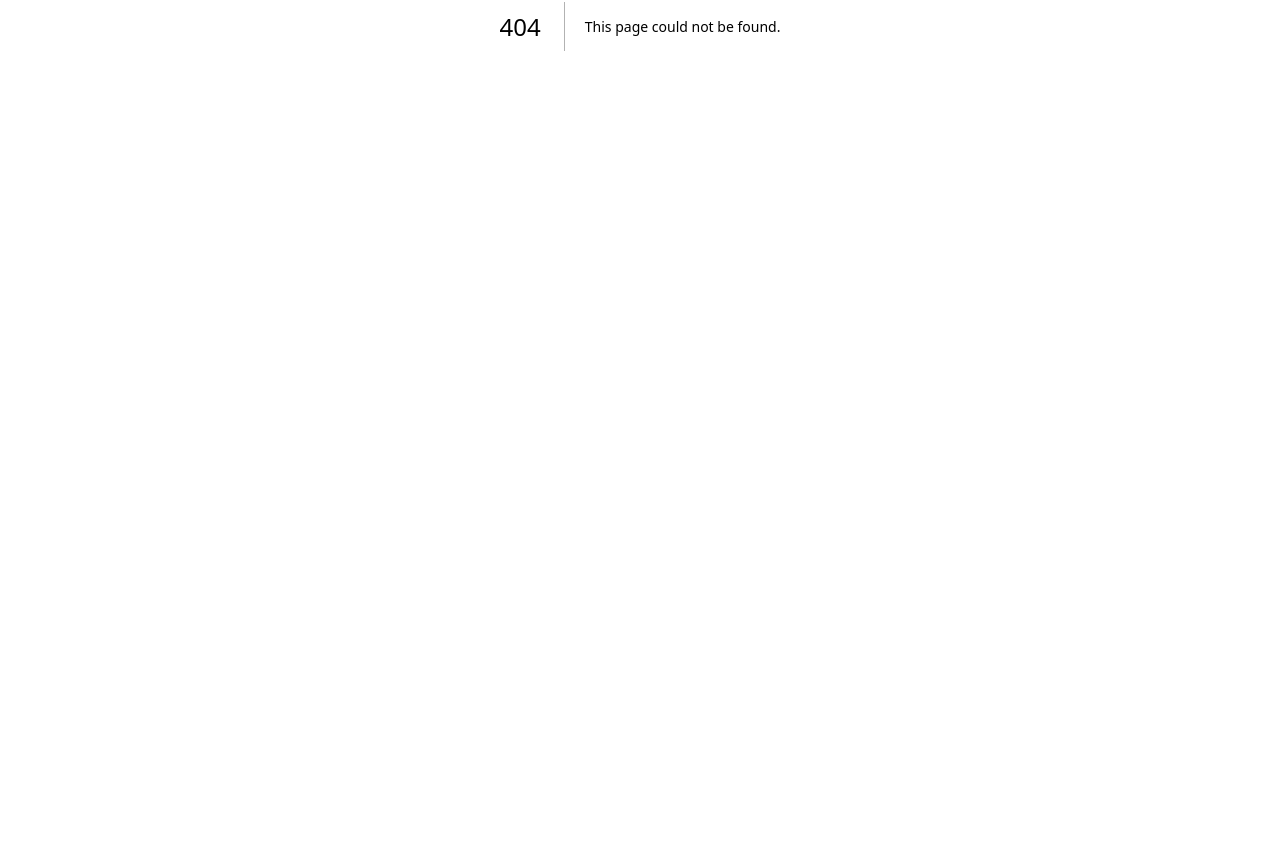
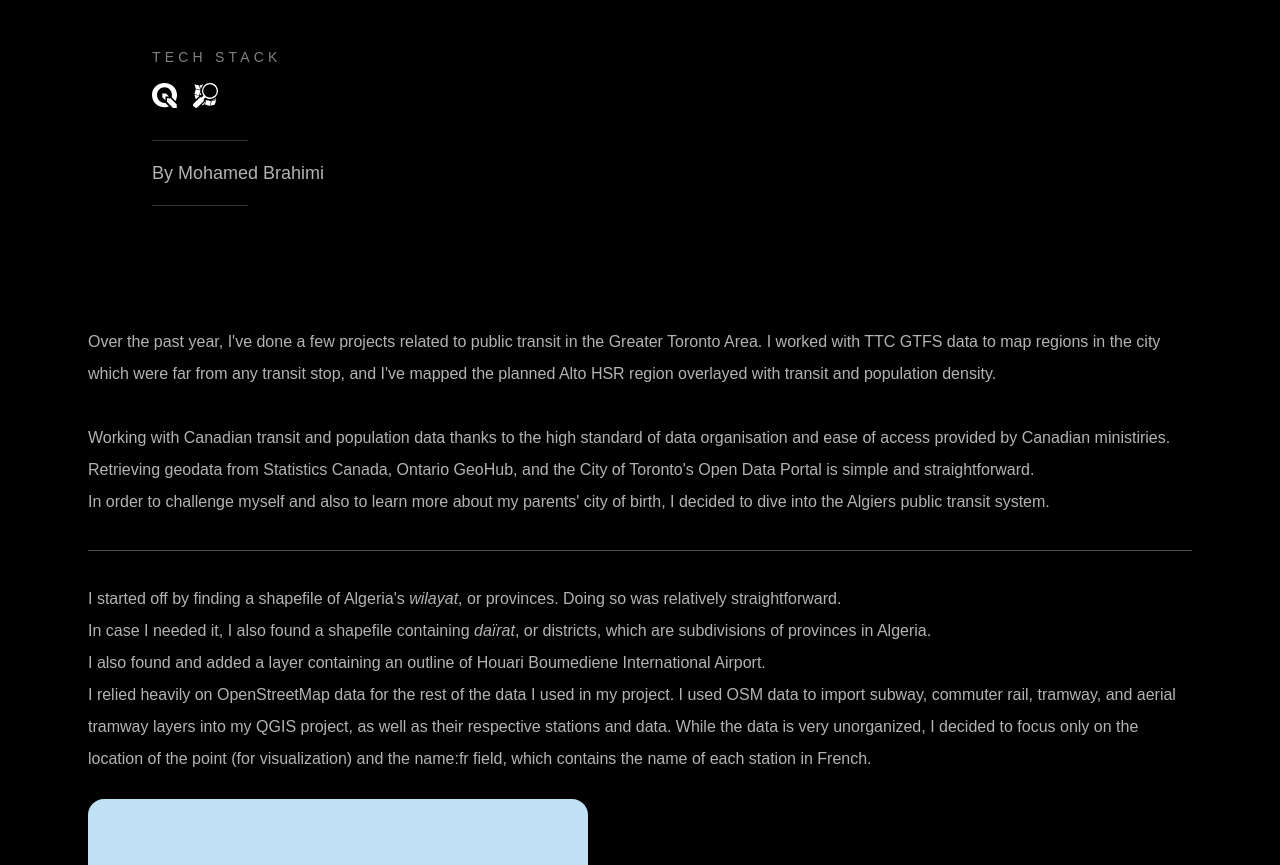
Before and after one commit to mbrahimi25/portfolio, a Next.js app: page /algiers-transit in a window 1280 px wide. Before the commit this address had no page. Shown: the part 374-1239 px from the top of the page. Before the commit the page ends 800 px from the top, so only its background shows below. Built offline with nearby package versions, Linux system fonts and the light colour scheme.

Commit message:
Added Algiers transit project page

```diff
--- /dev/null
+++ b/src/app/algiers-transit/page.tsx
@@ -0,0 +1,74 @@
+import Navbar from "@/components/Navbar";
+import Footer from "@/components/Footer";
+import ArticleHero from "@/sections/ArticleHero";
+
+import { SiQgis, SiOpenstreetmap } from "react-icons/si";
+
+
+import Image from "next/image";
+
+export default function TtcGtfsArticle() {
+  return (
+    <main className="min-h-screen bg-black text-white">
+      <Navbar />
+
+      <ArticleHero
+        title="Visualizing Public Transit in Algiers"
+        type="Article"
+        desc="By Mohamed Brahimi"
+      >
+        <SiQgis size={25} className="transition duration-200 hover:scale-120"/>
+        <SiOpenstreetmap size={25} className="transition duration-200 hover:scale-120"/>
+      </ArticleHero>
+
+      {/* Main Article Content */}
+      <section className="mx-auto max-w-6xl px-6 pb-24">
+        <div className="space-y-12">
+
+          {/* Section */}
+          <div className="">
+            <p className="mt-6 leading-8 text-white/70">
+                Over the past year, I've done a few projects related to public transit in the Greater Toronto Area.
+                I worked with TTC GTFS data to map regions in the city which were far from any transit stop, and I've mapped
+                the planned Alto HSR region overlayed with transit and population density. <br/><br/>
+
+                Working with Canadian transit and population data thanks to the high standard of data organisation and ease of access provided by Canadian ministiries.
+                Retrieving geodata from Statistics Canada, Ontario GeoHub, and the City of Toronto's Open Data Portal is simple and straightforward. <br/>
+
+                In order to challenge myself and also to learn more about my parents' city of birth, I decided to dive into the Algiers public transit system. <br/>
+            </p>
+
+            <hr className="border-white/30 my-8" />
+
+            <p className="mt-6 leading-8 text-white/70">
+              I started off by finding a shapefile of Algeria's <i>wilayat</i>, or provinces.
+              Doing so was relatively straightforward. <br/>
+              In case I needed it, I also found a shapefile containing <i>daïrat</i>, or districts, which are subdivisions of provinces in Algeria. <br/>
+              I also found and added a layer containing an outline of Houari Boumediene International Airport. <br/>
+              I relied heavily on OpenStreetMap data for the rest of the data I used in my project.
+              I used OSM data to import subway, commuter rail, tramway, and aerial tramway layers into my QGIS project,
+              as well as their respective stations and data. While the data is very unorganized, I decided to focus only on the location of the point
+              (for visualization) and the name:fr field, which contains the name of each station in French.
+            </p>
+
+            <Image
+            src="/algiers-transit-1.png"
+            alt="Algiers transit image 1"
+            width={500}
+            height={400}
+            className="rounded-2xl mt-6"/>
+
+            <p className="mt-6 leading-8 text-white/70">
+              I am still working on this project. Check back over the next few days to see any new updates!
+            </p>
+
+
+
+          </div>
+        </div>
+      </section>
+
+      <Footer />
+    </main>
+  );
+}
--- a/src/app/pages/page.tsx
+++ b/src/app/pages/page.tsx
@@ -7,6 +7,11 @@ import Link from "next/link";
 import { motion } from "framer-motion";
 
 const articles = [
+  {
+    slug: "algiers-transit",
+    title: "Visualizing Public Transit in Algiers",
+    description: "Collecting, organising, and displaying data related to the public transit system in Algiers province, Algeria.",
+  },
   {
     slug: "lichess-dashboard-project",
     title: "Lichess Dashboard Project",
```
Also changed, not shown: public/algiers-transit-1.png (added).
